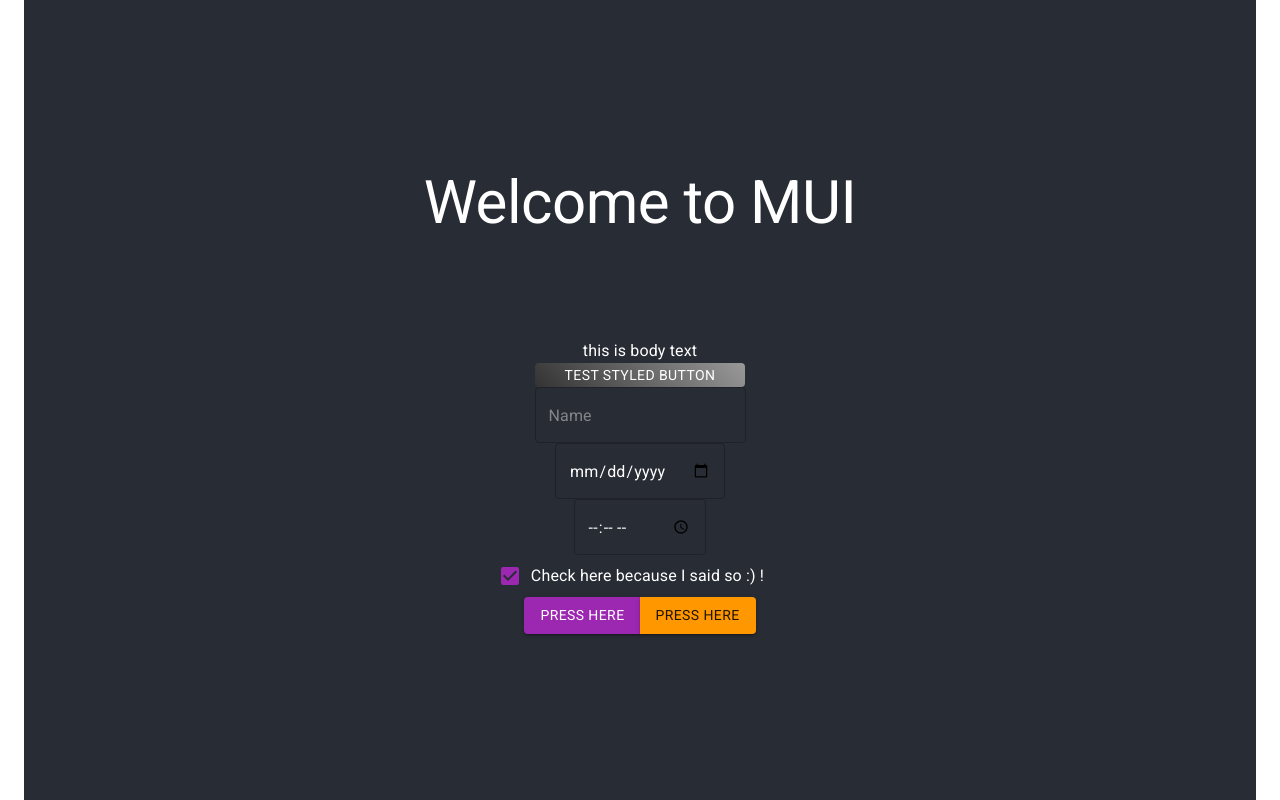
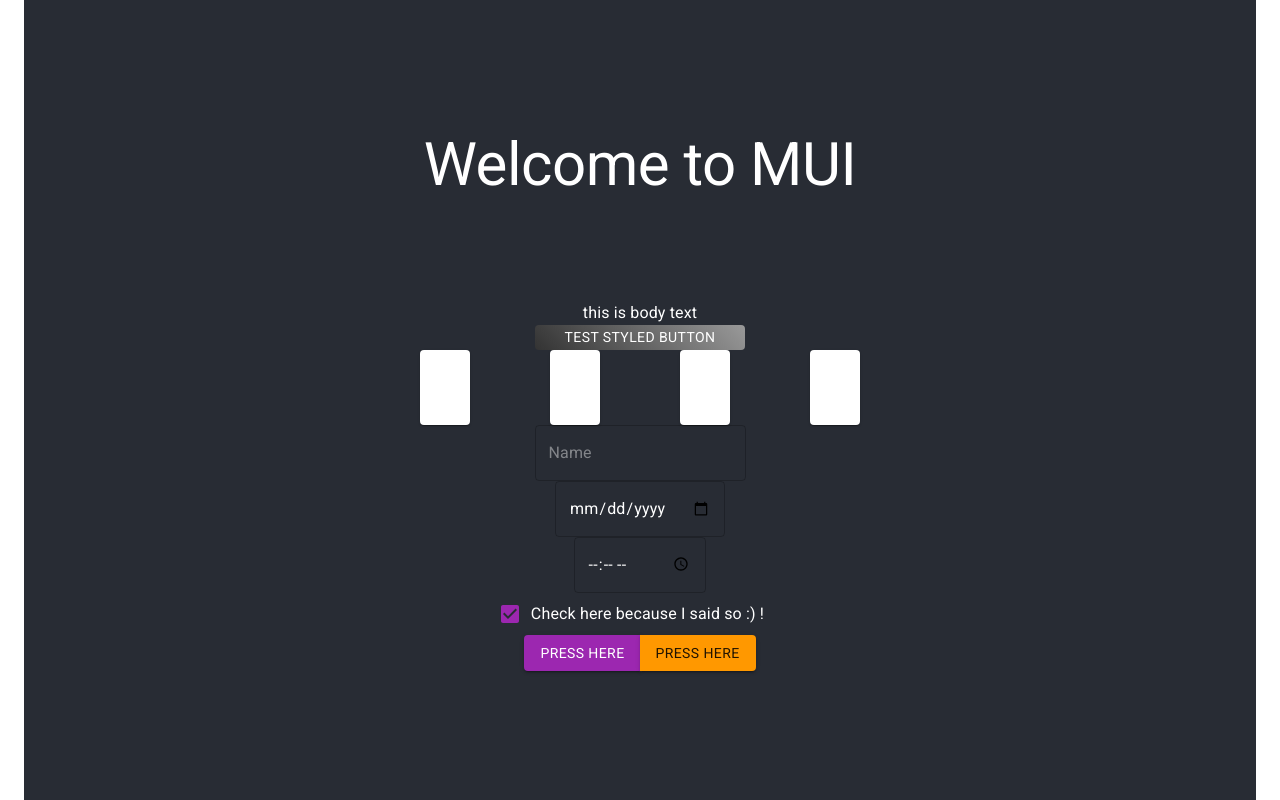
Before and after one commit to dartmouth-cs98/hack-a-thing-21f-1-tislam, a React (Create React App) app: page / in a window 1280 px wide. Built offline with nearby package versions, Linux system fonts and the light colour scheme.

Commit message:
added containers and boxes

```diff
--- a/src/App.js
+++ b/src/App.js
@@ -1,7 +1,7 @@
 import React from 'react';
 //import logo from './logo.svg';
 import './App.css';
-import { ButtonGroup } from '@material-ui/core';
+import { ButtonGroup, Container } from '@material-ui/core';
 import Button from "@material-ui/core/Button"
 //import SaveIcon from "@material-ui/icons/Save"
 import Checkbox from "@material-ui/core/Checkbox"
@@ -11,7 +11,14 @@
 import { orange,purple } from '@material-ui/core/colors';
 import 'fontsource-roboto';
 import { Typography } from '@material-ui/core';
-import Container from '@material-ui/core/Container';
+//import Container from '@material-ui/core/Container';
+import Paper from '@material-ui/core/Paper'
+import Grid from '@material-ui/core/Grid'
+//import { AppBar } from '@material-ui/core';
+//import { Toolbar } from '@material-ui/core';
+//import { IconButton } from '@material-ui/core';
+//import { MenuIcon } from '@material-ui/core';
+
 
 function CheckBoxExample() {
   const[checked, setChecked] = React.useState(true)
@@ -71,7 +78,7 @@
 function App() {
   return (
     <ThemeProvider theme = {theme}>
-    <Container>
+    <Container maxWidth = "lg">
     <div className="App">
       <header className="App-header">
         <Typography variant = "h2">
@@ -84,6 +91,20 @@
 
       <ButtonStyled/>
 
+      <Grid container spacing = {10} justify = "center">
+        <Grid item>
+          <Paper style = {{height: 75, width: 50, }}/>
+        </Grid>
+        <Grid item>
+          <Paper style = {{height: 75, width: 50, }}/>
+        </Grid>
+        <Grid item>
+          <Paper style = {{height: 75, width: 50, }}/>
+        </Grid>
+        <Grid item>
+          <Paper style = {{height: 75, width: 50, }}/>
+        </Grid>
+      </Grid>
       <TextField
           variant = "outlined"
           color = "primary"
```
